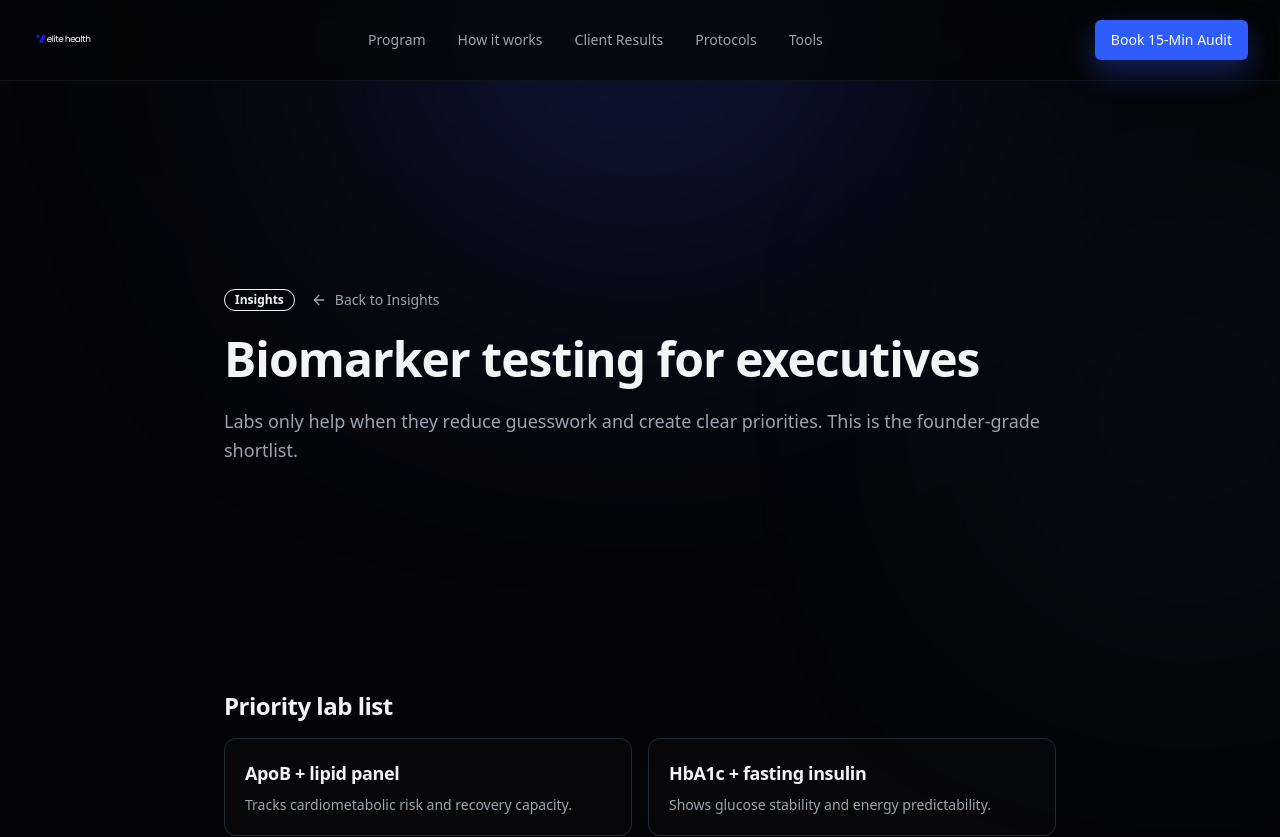
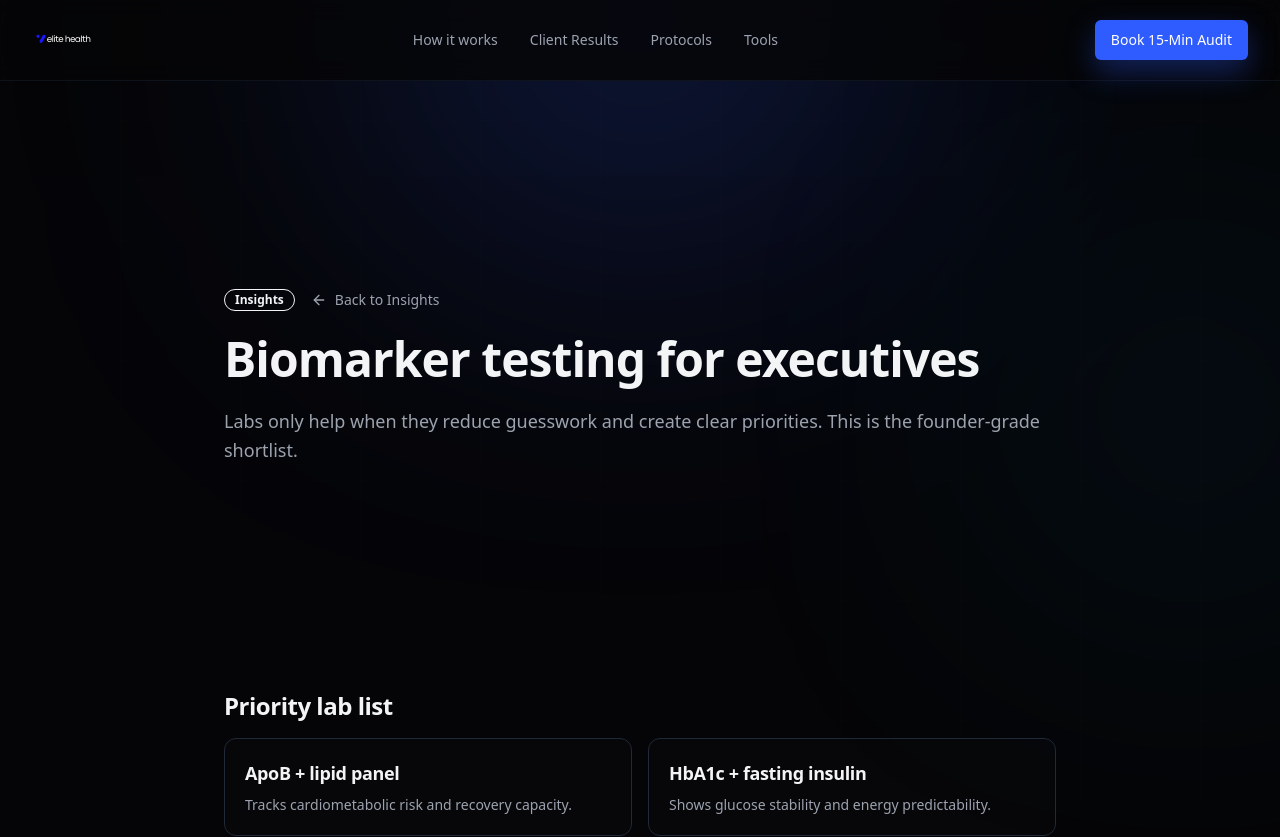
Before and after one commit to gsfit1996/elite-health-web, a Next.js app: page /insights/biomarker-testing-for-executives in a window 1280 px wide. Shown: the top 837 px of the page. Built offline with nearby package versions, Linux system fonts and the light colour scheme.

Commit message:
Remove program nav link and page

```diff
--- a/app/insights/biomarker-testing-for-executives/page.tsx
+++ b/app/insights/biomarker-testing-for-executives/page.tsx
@@ -109,7 +109,7 @@ export default function BiomarkerTestingForExecutivesPage() {
                             </p>
                             <div className="flex flex-wrap gap-3">
                                 <Button asChild>
-                                    <Link href="/program">
+                                    <Link href="/how-it-works">
                                         Explore the program <ArrowRight className="ml-2 h-4 w-4" />
                                     </Link>
                                 </Button>
--- a/app/insights/how-founders-sleep-better-on-the-road/page.tsx
+++ b/app/insights/how-founders-sleep-better-on-the-road/page.tsx
@@ -96,7 +96,7 @@ export default function SleepBetterOnTheRoadPage() {
                             </p>
                             <div className="flex flex-wrap gap-3">
                                 <Button asChild>
-                                    <Link href="/program">
+                                    <Link href="/how-it-works">
                                         Explore the program <ArrowRight className="ml-2 h-4 w-4" />
                                     </Link>
                                 </Button>
--- a/app/insights/page.tsx
+++ b/app/insights/page.tsx
@@ -68,7 +68,7 @@ export default function InsightsPage() {
 
                     <div className="mt-12 flex flex-wrap justify-center gap-3">
                         <Button asChild className="h-11 px-6">
-                            <Link href="/program">
+                            <Link href="/how-it-works">
                                 Explore the full program <ArrowRight className="ml-2 h-4 w-4" />
                             </Link>
                         </Button>
--- a/app/insights/the-science-behind-med-weeks/page.tsx
+++ b/app/insights/the-science-behind-med-weeks/page.tsx
@@ -93,7 +93,7 @@ export default function ScienceBehindMedWeeksPage() {
                             </p>
                             <div className="flex flex-wrap gap-3">
                                 <Button asChild>
-                                    <Link href="/program">
+                                    <Link href="/how-it-works">
                                         Explore the program <ArrowRight className="ml-2 h-4 w-4" />
                                     </Link>
                                 </Button>
--- a/app/program/page.tsx
+++ /dev/null
@@ -1,5 +0,0 @@
-import { OperatingSystemPageContent } from "@/components/pages/operating-system-page";
-
-export default function ProgramPage() {
-    return <OperatingSystemPageContent />;
-}
--- a/app/resources/page.tsx
+++ b/app/resources/page.tsx
@@ -319,7 +319,7 @@ export default function ResourcesPage() {
                         </p>
                         <div className="flex flex-wrap justify-center gap-3">
                             <Button asChild className="h-11 px-6">
-                                <Link href="/program">
+                                <Link href="/how-it-works">
                                     Explore the full program <ArrowRight className="ml-2 h-4 w-4" />
                                 </Link>
                             </Button>
--- a/components/layout/navbar.tsx
+++ b/components/layout/navbar.tsx
@@ -27,12 +27,6 @@ export function Navbar() {
 
                     {/* Desktop Navigation */}
                     <nav className="hidden md:flex items-center gap-8">
-                        <Link
-                            href="/program"
-                            className="text-sm font-medium text-muted-foreground transition-colors hover:text-foreground"
-                        >
-                            Program
-                        </Link>
                         <Link
                             href="/how-it-works"
                             className="text-sm font-medium text-muted-foreground transition-colors hover:text-foreground"
@@ -86,13 +80,6 @@ export function Navbar() {
                     >
                         <nav className="flex flex-col gap-6 text-2xl font-medium">
                             <Link
-                                href="/program"
-                                className="block py-2 border-b border-border/50 text-foreground/80 hover:text-primary"
-                                onClick={() => setIsMobileMenuOpen(false)}
-                            >
-                                Program
-                            </Link>
-                            <Link
                                 href="/how-it-works"
                                 className="block py-2 border-b border-border/50 text-foreground/80 hover:text-primary"
                                 onClick={() => setIsMobileMenuOpen(false)}
```
